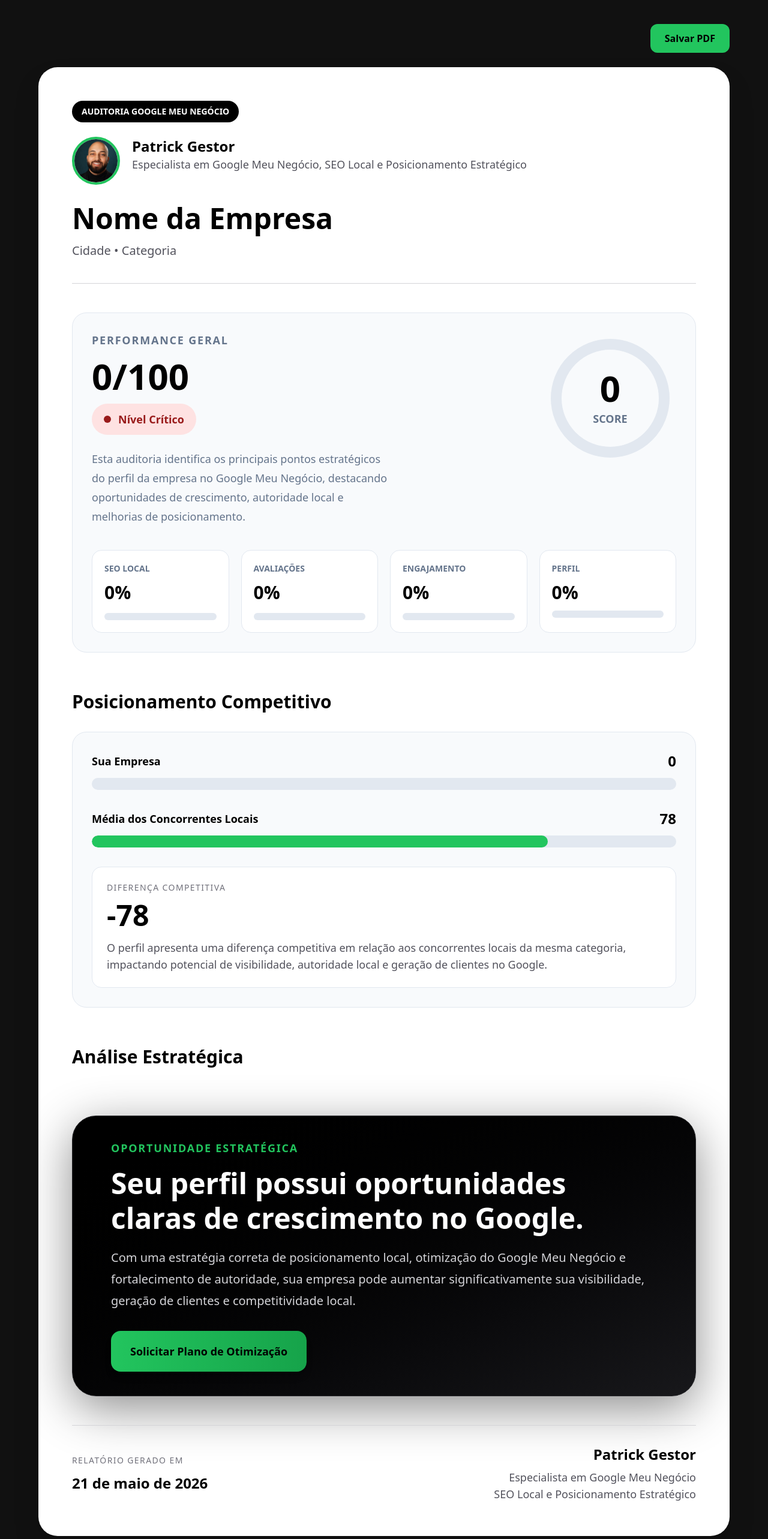
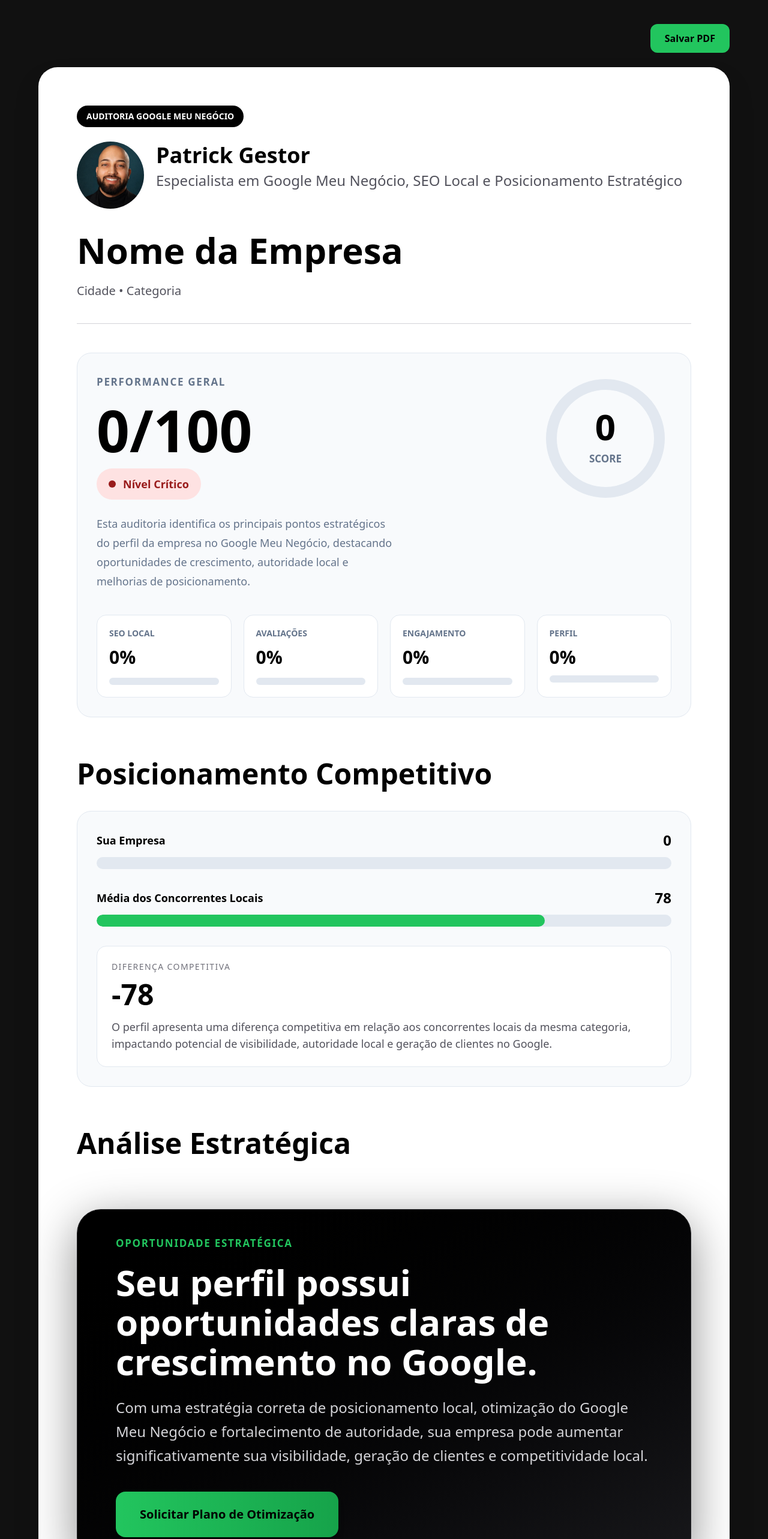
Before and after one commit to patrickvelho94/gmn-laudos, a Next.js app: page /laudo in a window 1280 px wide. Shown: the top 2566 px of the page at 60% size. Built offline with nearby package versions, Linux system fonts and the light colour scheme.

Commit message:
update pdf premium

```diff
--- a/app/laudo/page.tsx
+++ b/app/laudo/page.tsx
@@ -78,7 +78,7 @@ const perfilScore =
         </div>
 
         {/* DOCUMENTO */}
-<div className="bg-white text-black text-[17px] md:text-[18px] rounded-[32px] p-6 md:p-14 shadow-2xl w-full overflow-hidden">
+<div className="bg-white text-black rounded-[32px] p-8 md:p-16 shadow-2xl w-full overflow-hidden text-[15px] md:text-[17px] leading-8">
           {/* HEADER */}
 <div className="pdf-section border-b border-zinc-300 pb-10 mb-12">
 
@@ -91,16 +91,16 @@ const perfilScore =
     <img
       src="/patrick.png"
       alt="Patrick Gestor"
-      className="w-20 h-20 rounded-full object-cover border-4 border-[#22c55e]"
+      className="w-28 h-28 rounded-full"
     />
 
     <div>
 
-      <h2 className="text-2xl font-black">
+      <h2 className="text-3xl md:text-4xl font-black leading-tight">
         Patrick Gestor
       </h2>
 
-      <p className="text-zinc-600 text-base md:text-lg leading-7 break-words">
+      <p className="text-zinc-600 text-lg md:text-2xl leading-8 md:leading-10 break-words">
         Especialista em Google Meu Negócio,
         SEO Local e Posicionamento Estratégico
       </p>
@@ -109,7 +109,7 @@ const perfilScore =
 
   </div>
 
-  <h1 className="text-3xl md:text-5xl font-black mb-4 break-words">
+  <h1 className="text-4xl md:text-6xl font-black leading-tight mb-4 break-words">
     {empresa}
   </h1>
 
@@ -132,8 +132,8 @@ const perfilScore =
                   <p className="text-[#64748b] font-semibold uppercase tracking-widest mb-4">
                     Performance Geral
                   </p>
+                   <h2 className="text-7xl md:text-8xl font-black leading-none mb-4">
 
-                  <h2 className="text-6xl font-black mb-4">
                     {score}/100
                   </h2>
 
@@ -343,7 +343,7 @@ const perfilScore =
 {/* POSICIONAMENTO COMPETITIVO */}
 <div className="pdf-section mb-16">
 
-  <h2 className="text-3xl font-black mb-8">
+  <h2 className="text-4xl md:text-5xl font-black leading-tight mb-8">
     Posicionamento Competitivo
   </h2>
 
@@ -441,7 +441,7 @@ const perfilScore =
           {/* ANÁLISE IA */}
 <div className="pdf-section">
 
-  <h2 className="text-3xl font-black mb-8">
+  <h2 className="text-4xl md:text-5xl font-black leading-tight mb-8">
     Análise Estratégica
   </h2>
 
@@ -557,11 +557,11 @@ else if (secaoAtual.includes("PRIORIDADES")) {
         Oportunidade Estratégica
       </p>
 
-     <h2 className="text-[18px] md:text-5xl font-black leading-[1.2] mb-5 break-words max-w-full">
+     <h2 className="text-[28px] md:text-6xl font-black leading-[1.1] mb-6 break-words max-w-[900px]">
         Seu perfil possui oportunidades claras de crescimento no Google.
       </h2>
 
-      <p className="text-zinc-300 text-[15px] md:text-xl leading-7 md:leading-9 mb-8 break-words">
+      <p className="text-zinc-300 text-[17px] md:text-2xl leading-8 md:leading-10 mb-10 break-words max-w-[900px]">
         Com uma estratégia correta de posicionamento local,
         otimização do Google Meu Negócio e fortalecimento de autoridade,
         sua empresa pode aumentar significativamente sua visibilidade,
@@ -571,7 +571,7 @@ else if (secaoAtual.includes("PRIORIDADES")) {
       <a
         href="https://wa.me/5551994127283"
         target="_blank"
-        className="inline-flex items-center justify-center bg-gradient-to-r from-[#22c55e] to-[#16a34a] shadow-lg text-black px-6 md:px-8 py-4 md:py-5 rounded-2xl font-black text-base md:text-lg hover:scale-[1.03] transition-all"
+        className="inline-flex items-center justify-center bg-gradient-to-r from-[#22c55e] to-[#16a34a] shadow-lg text-black px-8 md:px-10 py-5 md:py-6 rounded-2xl font-black text-lg md:text-xl hover:scale-[1.03] transition-all"
       >
         Solicitar Plano de Otimização
       </a>
```
